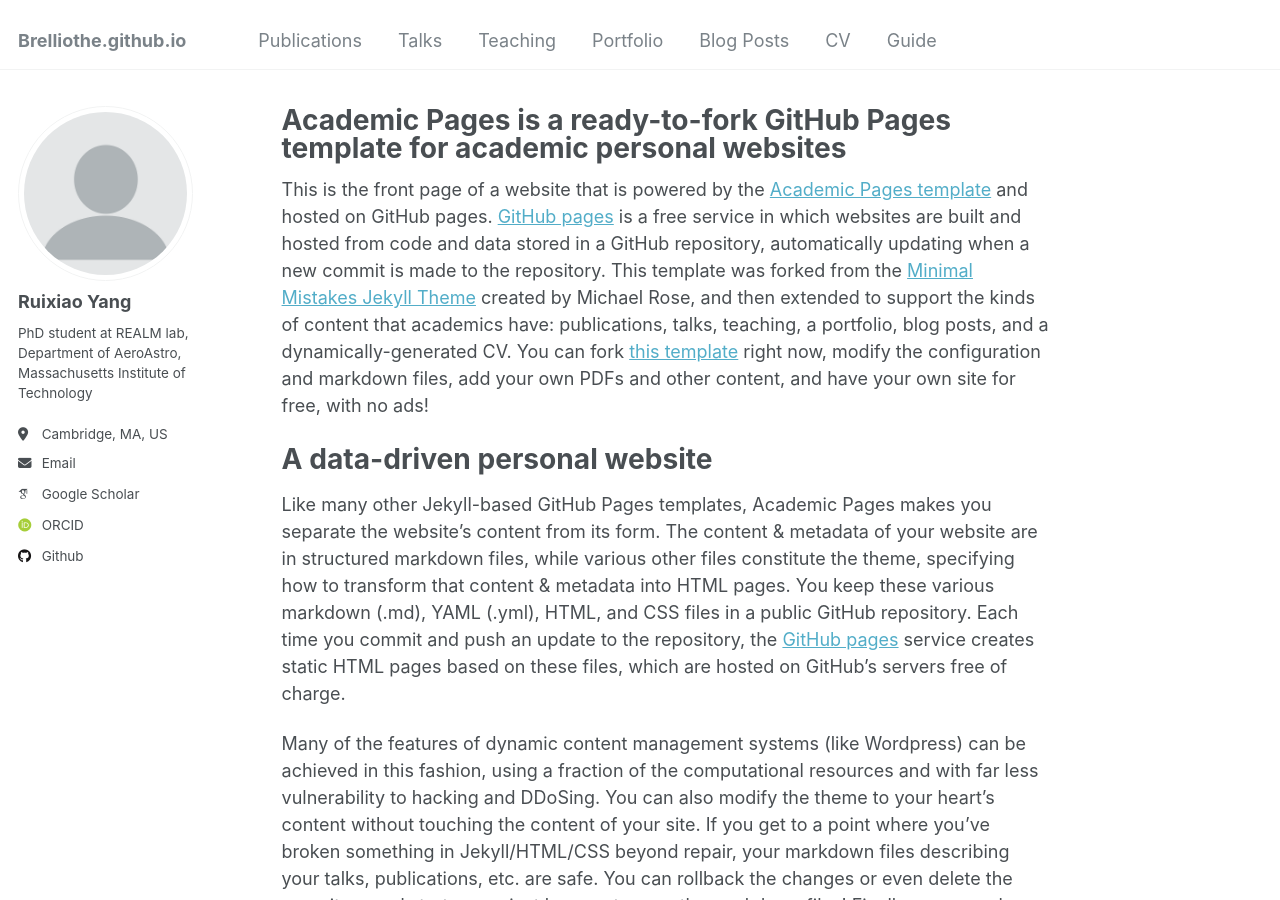
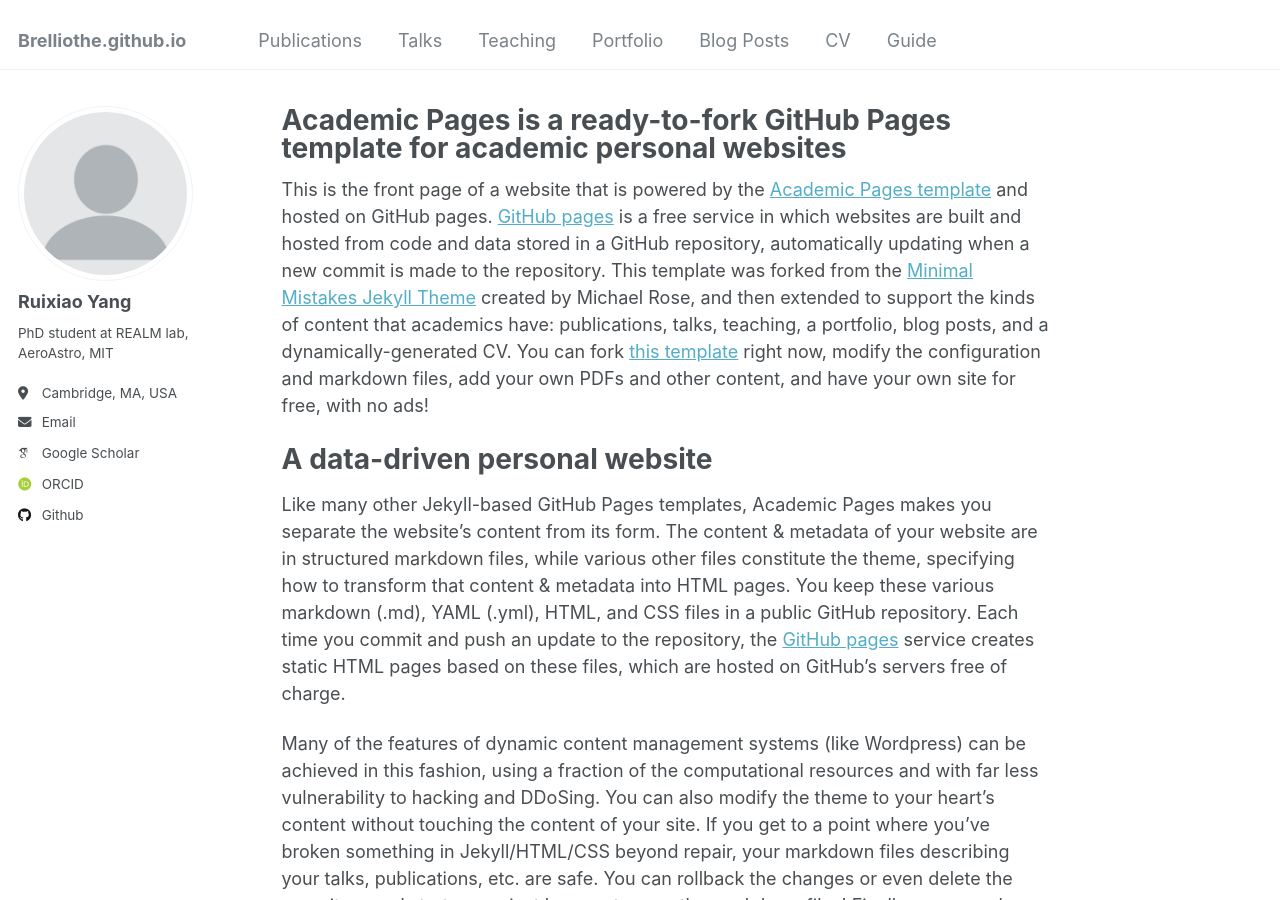
Before and after one commit to Brelliothe/Brelliothe.github.io, a Jekyll site: the page built from _pages/about.md, in a window 1280 px wide and 900 px high. Built offline with Jekyll 4.4.1, drawn with Linux system fonts in a browser that asks for light colours; some web fonts are replaced.

Commit message:
Update _config.yml

```diff
--- a/_config.yml
+++ b/_config.yml
@@ -22,8 +22,8 @@
   avatar           : "profile.png"
   name             : "Ruixiao Yang"
   pronouns         : # example: "she/her"
-  bio              : "PhD student at REALM lab, Department of AeroAstro, Massachusetts Institute of Technology"
-  location         : "Cambridge, MA, US"
+  bio              : "PhD student at REALM lab, AeroAstro, MIT"
+  location         : "Cambridge, MA, USA"
   employer         : # "Red Brick University"
   uri              : # URL
   email            : "ruixiao@mit.edu"
```
